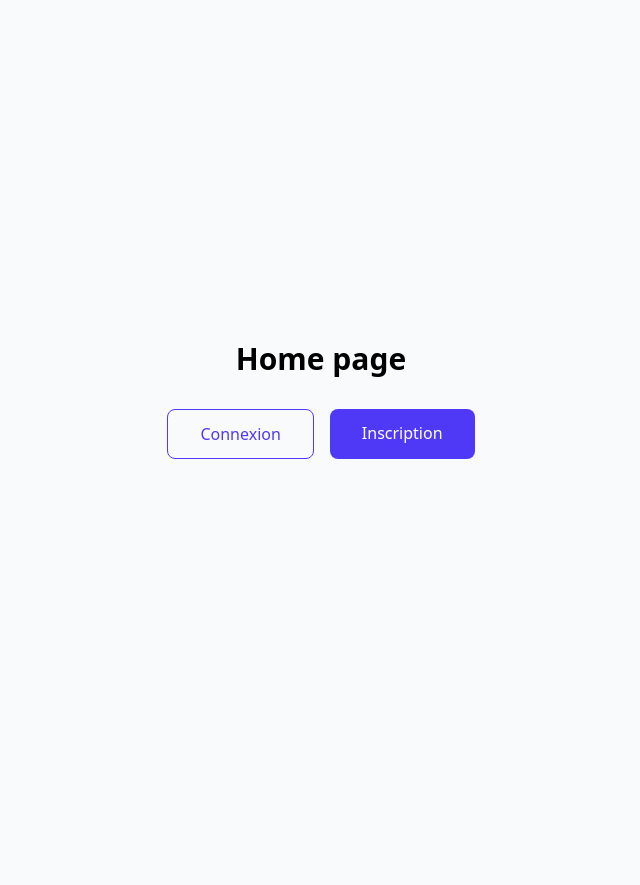
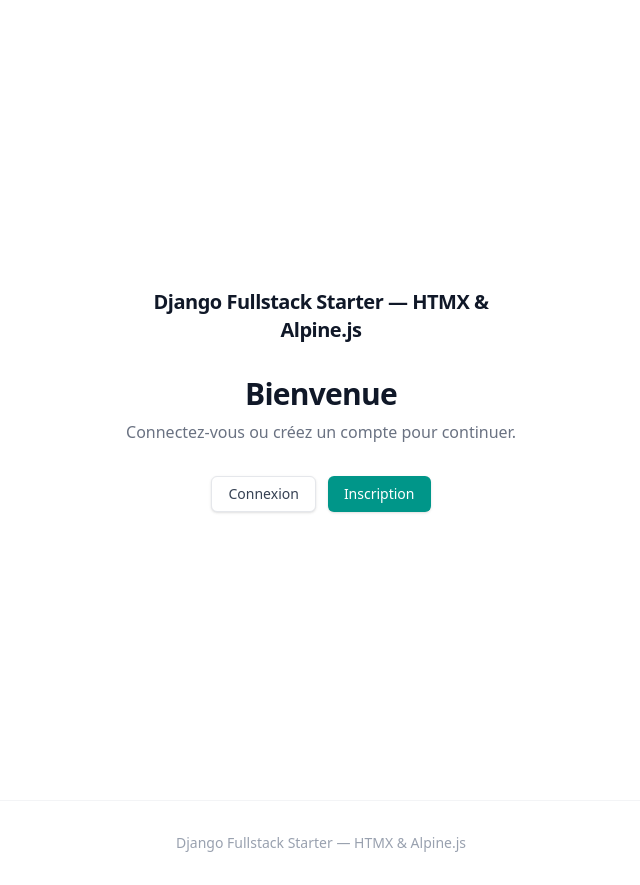
Before and after one commit to abdoulayeDABO/Full-stack-django-template, a Django app: page / in a window 1280 px wide. Shown: the whole page, without its empty margins (319-959 px from the left). Before the commit the page ends 459 px from the top, so only its background shows below. Run offline with Django 5.2, Linux system fonts and the light colour scheme; some libraries are stand-ins or nearby versions.

Commit message:
feat: update home page

```diff
--- a/templates/home.html
+++ b/templates/home.html
@@ -1,25 +1,55 @@
-<!doctype html>
-<html lang="fr">
-  <head>
-    <meta charset="UTF-8" />
-    <meta name="viewport" content="width=device-width, initial-scale=1.0" />
-    <title>Home page</title>
-    <script src="https://cdn.jsdelivr.net/npm/@tailwindcss/browser@4"></script>
-  </head>
-  <body class="bg-gray-50 min-h-screen flex flex-col items-center justify-center gap-8">
-    <h1 class="text-3xl font-bold text-center">
-      Home page
+{% extends "base.html" %}
+
+{% block title %}Home page{% endblock %}
+
+{% block content %}
+  {% if user.is_authenticated %}
+    <section class="max-w-5xl px-6 py-10 mx-auto">
+      <div class="flex flex-col gap-1">
+        <h1 class="text-2xl font-bold tracking-tight">
+          Bonjour, {{ user.username }}
+        </h1>
+        <p class="text-gray-500">Content de vous revoir.</p>
+      </div>
+
+      <div class="flex flex-col gap-3 mt-6 sm:flex-row">
+        <a href="{% url 'profile' %}"
+           class="inline-flex items-center justify-center h-9 px-4 text-sm font-medium text-gray-700 transition-colors bg-white border border-gray-200 rounded-md shadow-sm hover:bg-gray-50">
+          Mon profil
+        </a>
+        <form method="post" action="{% url 'logout' %}">
+          {% csrf_token %}
+          <button type="submit"
+                  class="inline-flex items-center justify-center w-full h-9 px-4 text-sm font-medium text-white transition-colors bg-teal-600 rounded-md shadow-sm hover:bg-teal-700 sm:w-auto">
+            Se déconnecter
+          </button>
+        </form>
+      </div>
+    </section>
+  {% else %}
+    <section class="flex flex-col items-center justify-center min-h-screen px-6 text-center">
+      <p class="max-w-sm text-xl font-semibold tracking-tight text-gray-900">
+        Django Fullstack Starter — HTMX &amp; Alpine.js
+      </p>
+
+      <h1 class="mt-8 text-3xl font-bold tracking-tight text-gray-900">
+        Bienvenue
       </h1>
 
-    <div class="flex gap-4">
-      <a href="accounts/login/"
-         class="px-8 py-3 rounded-lg border border-indigo-600 text-indigo-600 hover:bg-indigo-50">
+      <p class="max-w-md mt-2 text-gray-500">
+        Connectez-vous ou créez un compte pour continuer.
+      </p>
+
+      <div class="flex flex-col gap-3 mt-8 sm:flex-row">
+        <a href="{% url 'login' %}"
+           class="inline-flex items-center justify-center h-9 px-4 text-sm font-medium text-gray-700 transition-colors bg-white border border-gray-200 rounded-md shadow-sm hover:bg-gray-50">
           Connexion
         </a>
-      <a href="accounts/inscription/"
-         class="px-8 py-3 rounded-lg bg-indigo-600 text-white hover:bg-indigo-700">
+        <a href="{% url 'signup' %}"
+           class="inline-flex items-center justify-center h-9 px-4 text-sm font-medium text-white transition-colors bg-teal-600 rounded-md shadow-sm hover:bg-teal-700">
           Inscription
         </a>
       </div>
-  </body>
-</html>
+    </section>
+  {% endif %}
+{% endblock %}
```
Lines whose indentation alone changed are shown as unchanged.
